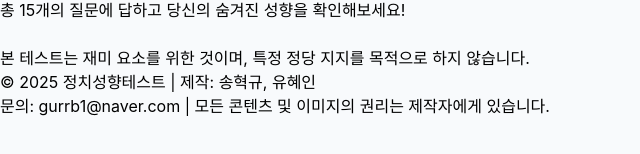
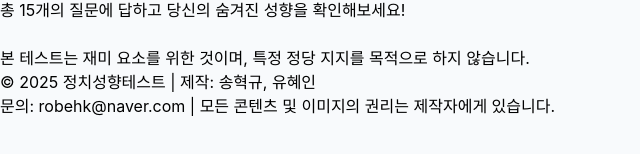
Before and after one commit to kk119kr/animal-politics-test, a React (Vite) app: page / in a window 1280 px wide. Shown: the part 374-528 px from the top of the page, without its empty margins (0-640 px from the left). Built offline with nearby package versions, Linux system fonts and the light colour scheme.

Commit message:
Update App.jsx

```diff
--- a/src/App.jsx
+++ b/src/App.jsx
@@ -41,7 +41,7 @@ const AppContent = () => {
       <div className="fixed bottom-2 w-full text-center text-gray-400 text-xs">
         © 2025 정치성향테스트 | 제작: 송혁규, 유혜인
         <br />
-        문의: gurrb1@naver.com | 모든 콘텐츠 및 이미지의 권리는 제작자에게
+        문의: robehk@naver.com | 모든 콘텐츠 및 이미지의 권리는 제작자에게
         있습니다.
       </div>
     </div>
```
